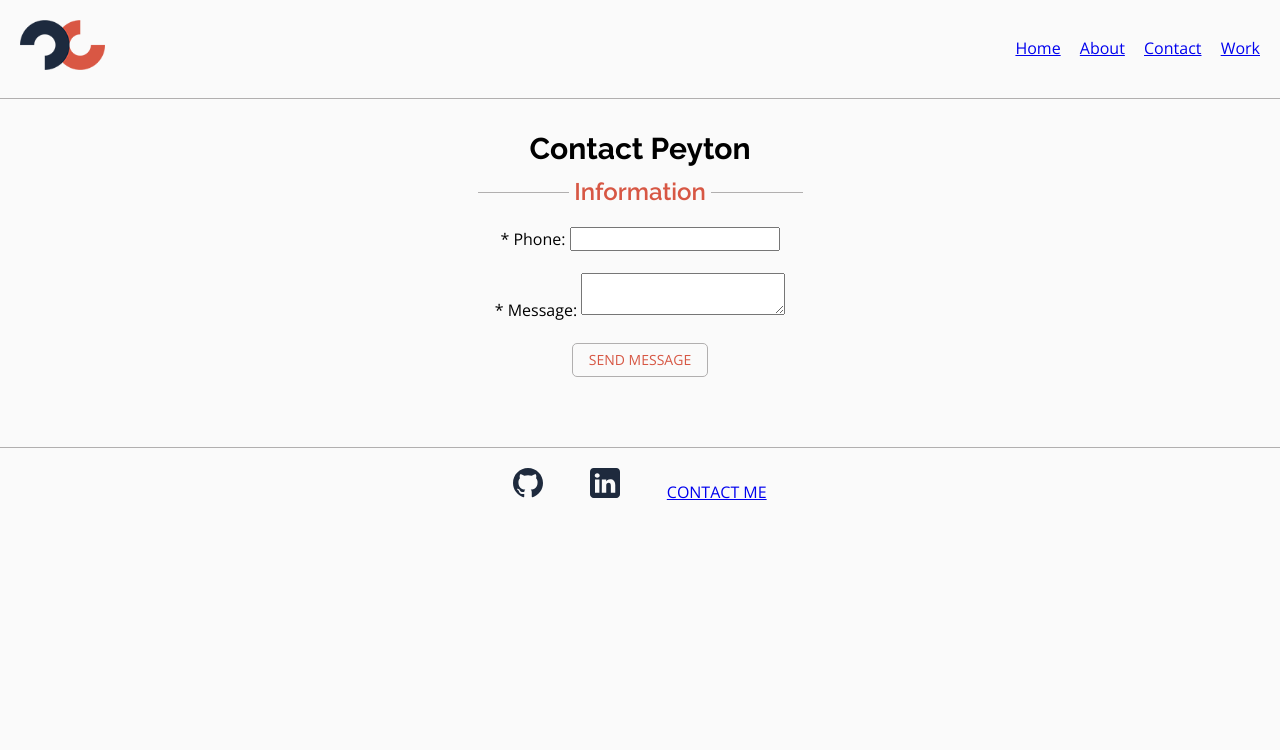
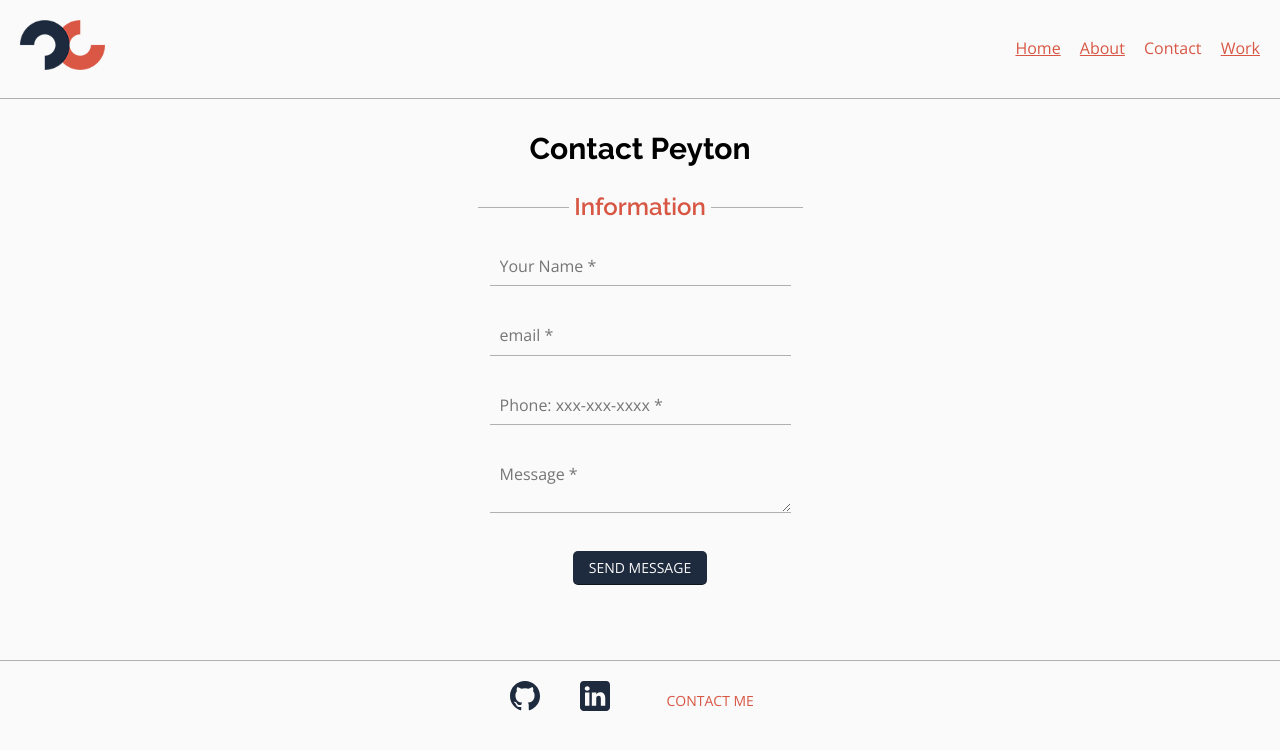
Before and after one commit to pcrantfo/crantford-portfolio-website, a web app: file contact.html in a window 1280 px wide. Shown: the top 750 px of the page. Run offline with its HTML, style and script files only (its server is not run), Linux system fonts and the light colour scheme; some libraries are stand-ins or nearby versions.

Commit message:
Add name field, style contact form

```diff
--- a/contact.html
+++ b/contact.html
@@ -48,18 +48,29 @@
           <legend class="contact-form__header">Information</legend>
 
           <div class="contact-form__item">
-          <label class="standard-label" for="contact-phone">* Phone: </label>
-          <input id="contact-phone" type="tel" pattern="\d{3}[\-]\d{3}[\-]\d{4}" required>
+            <label class="standard-label" for="contact-name"></label>
+            <input id="contact-name" type="email" placeholder="Your Name *" required>
           </div>
 
           <div class="contact-form__item">
-          <label class="standard-label" for="contact-message">* Message: </label>
-          <textarea id="contact-message" maxlength="240" required></textarea>
+            <label class="standard-label" for="contact-email"></label>
+            <input id="contact-email" type="email" placeholder="email *" required>
           </div>
 
           <div class="contact-form__item">
-          <input  class="button button-secondary" type="submit" value="SEND MESSAGE">
+            <label class="standard-label" for="contact-phone"></label>
+            <input id="contact-phone" type="tel" pattern="\d{3}[\-]\d{3}[\-]\d{4}" placeholder="Phone: xxx-xxx-xxxx *" required>
           </div>
+
+          <div class="contact-form__item">
+            <label class="standard-label" for="contact-message"></label>
+            <textarea id="contact-message" maxlength="240" placeholder="Message *" required></textarea>
+          </div>
+
+          <div class="contact-form__item">
+            <input  class="button button-primary" type="submit" value="SEND MESSAGE">
+          </div>
+        </fieldset>
       </form>
     </main>
     <footer class="page-footer">
--- a/css/styles.css
+++ b/css/styles.css
@@ -274,9 +274,12 @@
 .contact-form {
   display: flex;
   width: 100%;
-  margin-bottom: 50px;
+  margin: 15px 0 50px;
   flex-direction: column;
   align-items: center;
+  text-align: center;
+}
+
 .contact-form__fieldset {
   width: 50%;
   border: none;
@@ -293,7 +296,27 @@
 
 .contact-form__item {
   flex: 0 1 auto;
-  padding: 10px 0;
+  padding: 15px 0;
+}
+
+#contact-name,
+#contact-email,
+#contact-phone,
+#contact-message {
+  width: 100%;
+  margin: 0;
+	outline: 0;
+  border: none;
+	padding: 10px;
+  background-color: var(--bg-color);
+  border-bottom: 1px solid var(--secondary-color);
+}
+
+#contact-name:focus,
+#contact-email:focus,
+#contact-phone:focus,
+#contact-message:focus {
+  background-color: var(--bg-color-highlight);
 }
 
 /* WORK PAGE */
```
Lines whose indentation alone changed are shown as unchanged.
